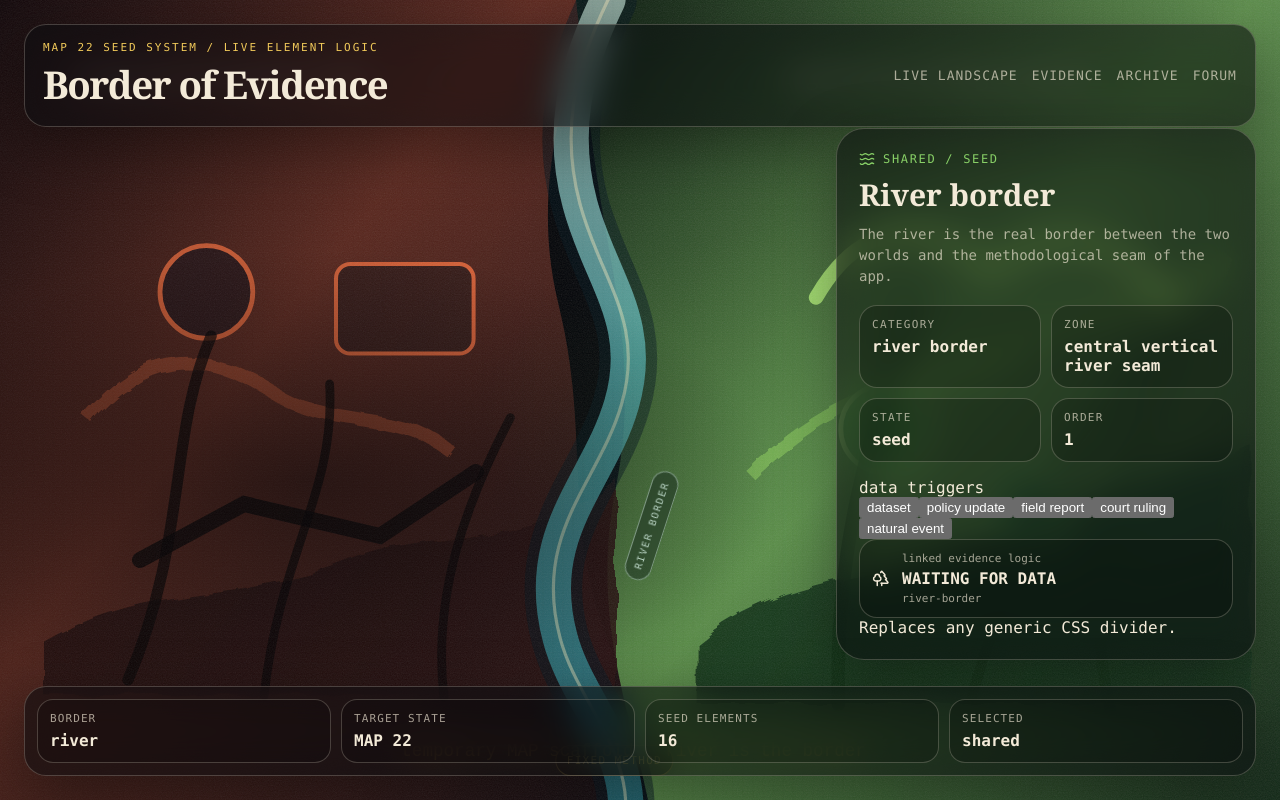
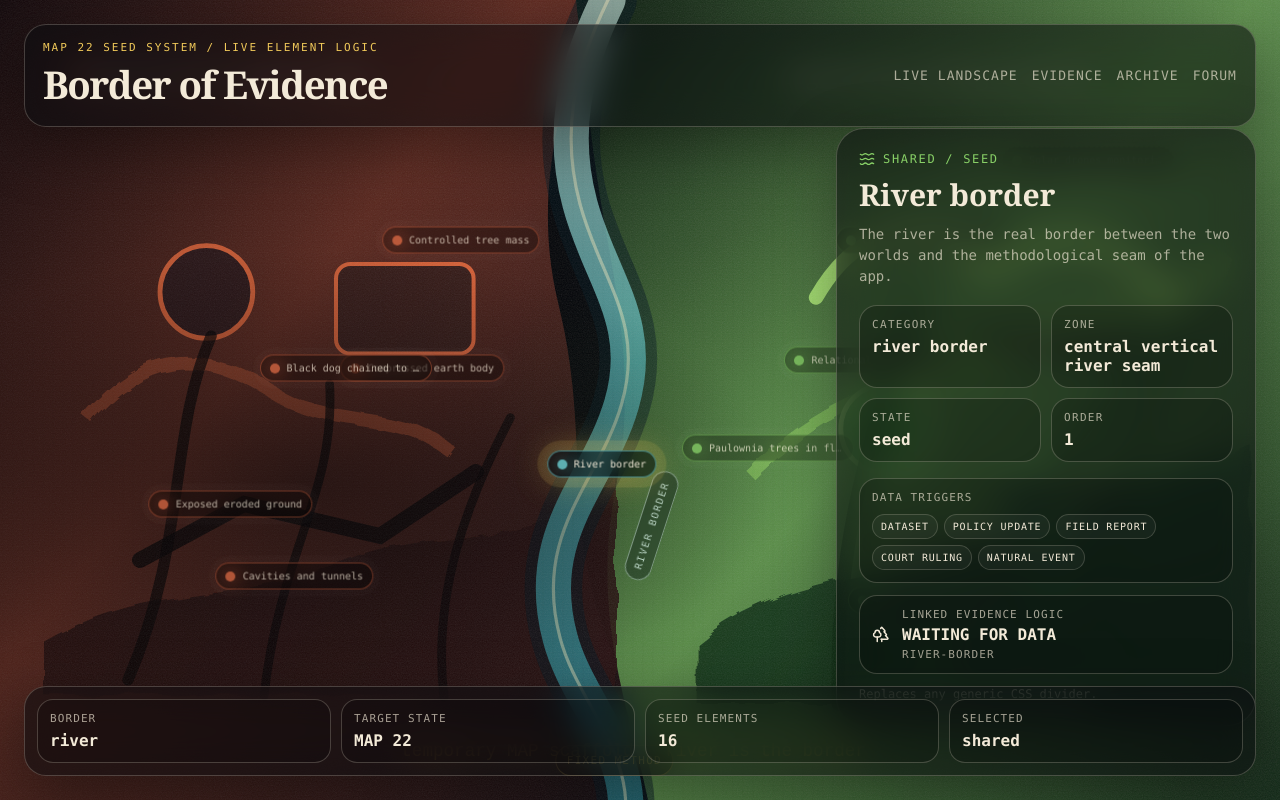
Before and after one commit to serste2/border-of-evidence, a React (Vite) app in the folder frontend/: page / in a window 1280 px wide. Built offline with nearby package versions, Linux system fonts and the light colour scheme.

Commit message:
Style MAP 22 seed element markers

```diff
--- a/frontend/src/styles.css
+++ b/frontend/src/styles.css
@@ -7,6 +7,7 @@
   --panel: rgba(12, 13, 16, 0.58);
   --trad: #e06c45;
   --regen: #88d067;
+  --shared: #5daeb0;
   --purple: #7b4bd6;
   --yellow: #f0c95a;
   font-family: ui-monospace, SFMono-Regular, Menlo, Monaco, Consolas, "Liberation Mono", monospace;
@@ -204,7 +205,8 @@ nav {
 
 .metadata-grid div,
 .cluster-card,
-.source-link {
+.source-link,
+.trigger-list {
   border: 1px solid var(--line);
   background: rgba(0,0,0,0.22);
   border-radius: 18px;
@@ -232,16 +234,49 @@ dd {
 }
 
 .cluster-card span,
-.cluster-card small {
+.cluster-card small,
+.trigger-list span {
   display: block;
   color: var(--muted);
   font-size: 11px;
+  text-transform: uppercase;
+  letter-spacing: 0.1em;
 }
 
 .cluster-card strong {
   display: block;
   margin: 4px 0;
   text-transform: uppercase;
+}
+
+.trigger-list {
+  margin-bottom: 12px;
+}
+
+.trigger-list div {
+  display: flex;
+  flex-wrap: wrap;
+  gap: 6px;
+  margin-top: 10px;
+}
+
+.trigger-list button {
+  border: 1px solid rgba(243, 234, 216, 0.18);
+  border-radius: 999px;
+  padding: 6px 8px;
+  background: rgba(255,255,255,0.04);
+  color: var(--cream);
+  font: inherit;
+  font-size: 10px;
+  text-transform: uppercase;
+  letter-spacing: 0.08em;
+}
+
+.element-note {
+  margin-top: 12px;
+  color: var(--muted);
+  font-size: 12px;
+  line-height: 1.45;
 }
 
 .source-link {
@@ -251,37 +286,81 @@ dd {
   justify-content: space-between;
 }
 
-.hotspot {
+.map-element {
   position: absolute;
   display: inline-flex;
   align-items: center;
-  gap: 8px;
+  gap: 7px;
   transform: translate(-50%, -50%);
-  border: 1px solid rgba(255,255,255,0.24);
+  border: 1px solid rgba(255,255,255,0.2);
   border-radius: 999px;
-  padding: 9px 12px;
+  padding: 7px 9px;
   color: var(--cream);
-  background: rgba(0,0,0,0.5);
+  background: rgba(0,0,0,0.42);
   backdrop-filter: blur(10px);
   cursor: pointer;
   font: inherit;
-  font-size: 12px;
-  box-shadow: 0 0 0 8px rgba(255,255,255,0.04);
+  font-size: 10px;
+  box-shadow: 0 0 0 7px rgba(255,255,255,0.025);
+  max-width: 190px;
 }
 
-.hotspot.regenerative {
+.element-label {
+  max-width: 135px;
+  overflow: hidden;
+  text-overflow: ellipsis;
+  white-space: nowrap;
+}
+
+.element-pulse {
+  width: 10px;
+  height: 10px;
+  border-radius: 999px;
+  background: var(--cream);
+  box-shadow: 0 0 18px currentColor;
+  flex: 0 0 auto;
+}
+
+.map-element.traditional {
+  border-color: rgba(224, 108, 69, 0.58);
+}
+
+.map-element.traditional .element-pulse {
+  color: var(--trad);
+  background: var(--trad);
+}
+
+.map-element.regenerative {
   border-color: rgba(136, 208, 103, 0.58);
 }
 
-.hotspot.traditional {
-  border-color: rgba(224, 108, 69, 0.58);
+.map-element.regenerative .element-pulse {
+  color: var(--regen);
+  background: var(--regen);
 }
 
-.hotspot.shared {
+.map-element.shared {
   border-color: rgba(93, 174, 176, 0.72);
 }
 
-.hotspot.active {
+.map-element.shared .element-pulse {
+  color: var(--shared);
+  background: var(--shared);
+}
+
+.map-element.seed {
+  opacity: 0.72;
+}
+
+.map-element.emerging {
+  opacity: 0.9;
+  border-style: dashed;
+}
+
+.map-element.active,
+.map-element:hover {
+  opacity: 1;
+  z-index: 15;
   box-shadow: 0 0 0 10px rgba(240, 201, 90, 0.12), 0 0 36px rgba(240, 201, 90, 0.42);
 }
 
@@ -326,4 +405,8 @@ dd {
     top: auto;
     bottom: 24px;
   }
+
+  .element-label {
+    display: none;
+  }
 }
```
